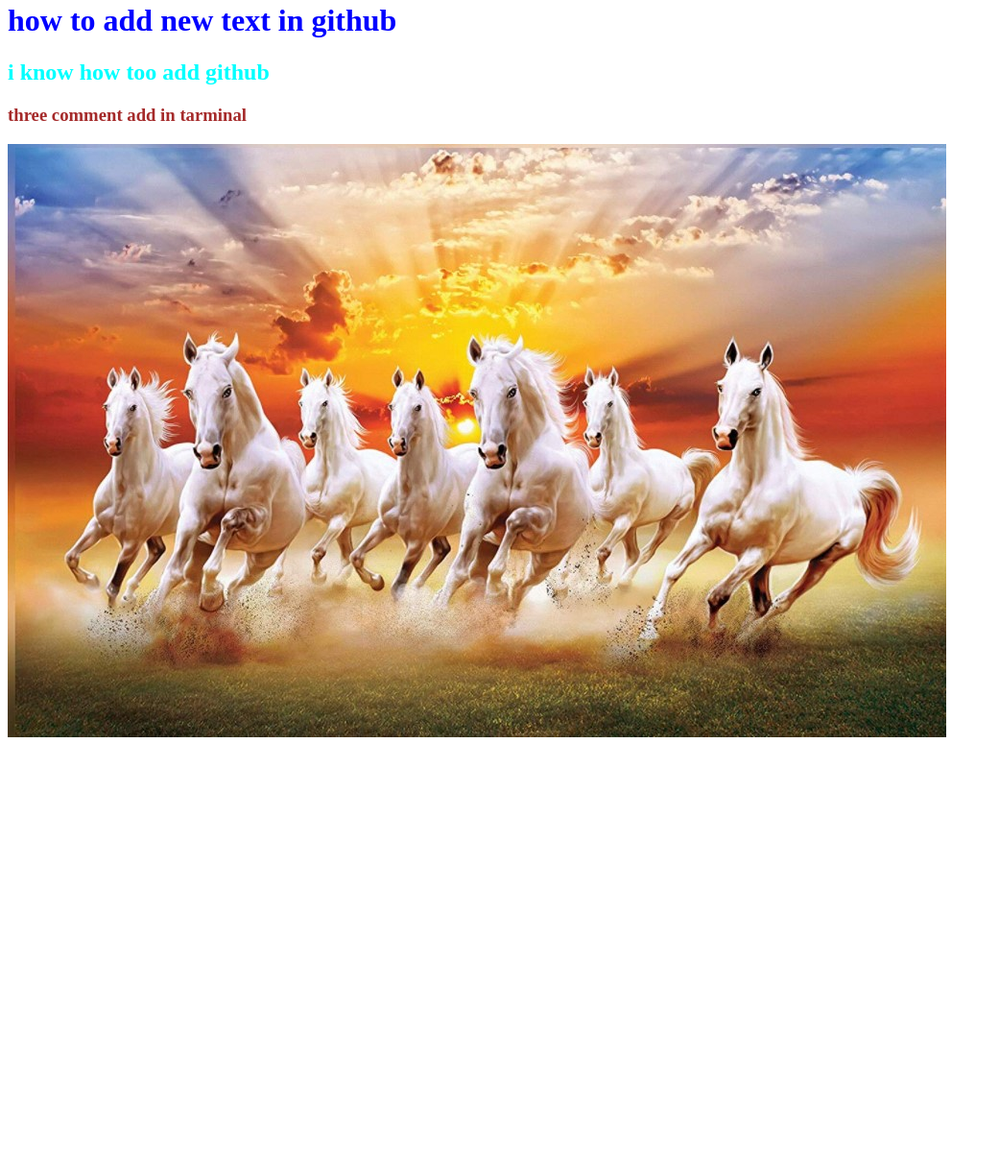
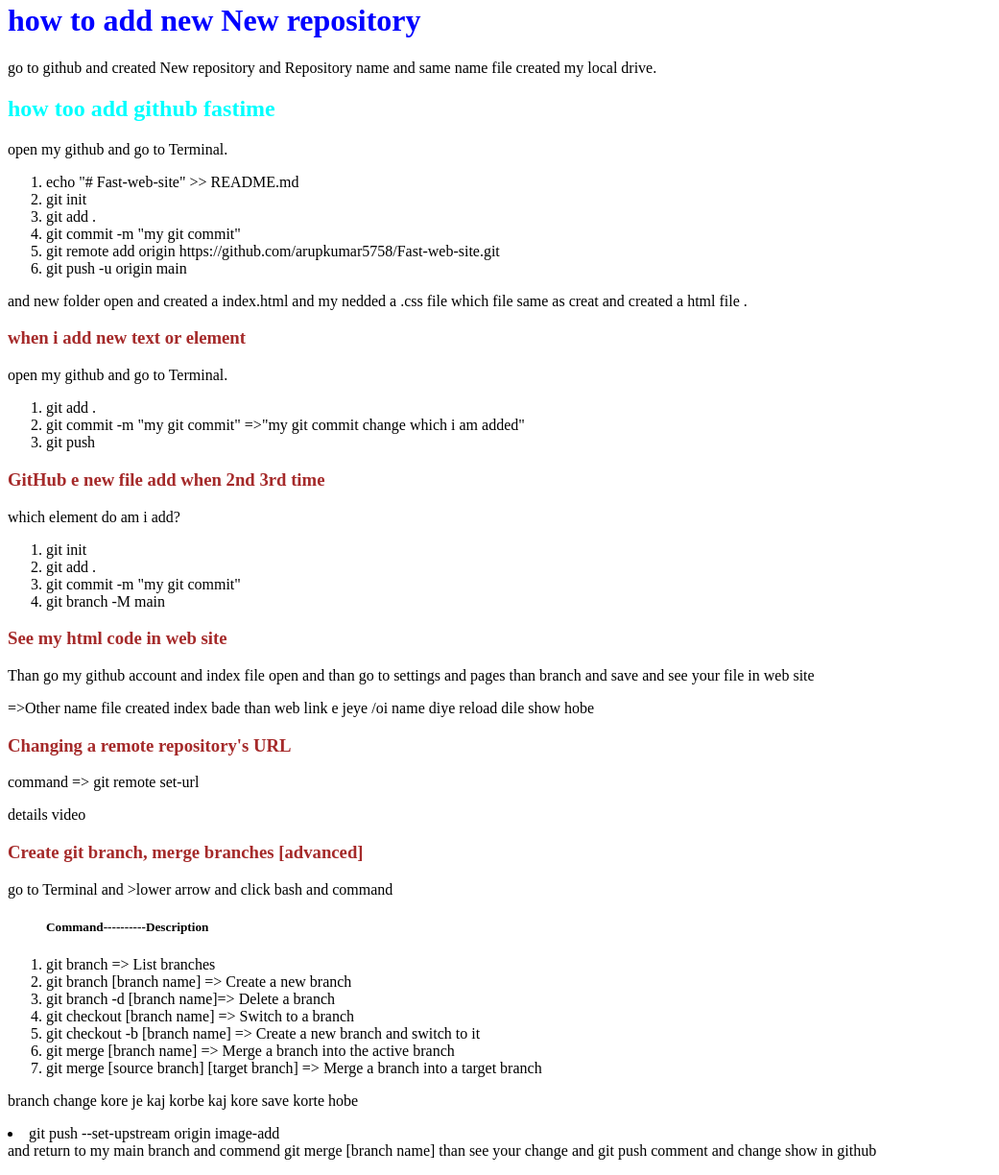
Before and after one commit to ApurupWord/Fast-web-site, a plain HTML site: page index.html in a window 1280 px wide. Shown: the part 18-1242 px from the top of the page at 96% size, without its empty margins (0-1041 px from the left). Before the commit the page ends 800 px from the top, so only its background shows below. Drawn offline with Linux system fonts and the light colour scheme.

Commit message:
add new text

```diff
--- a/index.html
+++ b/index.html
@@ -3,13 +3,69 @@
 <head>
     <meta charset="UTF-8">
     <meta name="viewport" content="width=device-width, initial-scale=1.0">
-    <title>My fast Github report</title>
+    <title>My fast Github added process
+    </title>
     <link rel="stylesheet" href="style.css">
 </head>
-<h1>how to add new text in github</h1>
-<h2>i know how too add github</h2>
-<h3>three comment add in tarminal</h3>
-<img src="hors1.jpg" alt="">
+<h1>how to add new New repository</h1>
+<p> go to github and created New repository and Repository name
+and same name file created my local drive.</p>
+<h2>how too add github fastime</h2>
+<p>open my github and go to Terminal. <div>
+    <ol>
+        <li>echo "# Fast-web-site" >> README.md</li>
+        <li>git init</li>
+        <li>git add .</li>
+        <li>git commit -m "my git commit"</li>
+        <li>git remote add origin https://github.com/arupkumar5758/Fast-web-site.git</li>
+        <li>git push -u origin main</li>
+    </ol>
+</div>and new folder open and created a index.html and my nedded a .css file which file same as creat and created a html file .</p>
+<h3>when i add new text or element </h3>
+<p>open my github and go to Terminal.
+    <div>
+       <ol>
+        <li>git add .</li>
+        <li>git commit -m "my git commit"    =>"my git commit change which i am added"</li>
+        <li>git push</li>
+       </ol>
+    </div>
+</p>
+<h3>GitHub e new file add when 2nd 3rd time</h3>
+<p>which element do am i add?
+    <div>
+        <ol>
+            <li>git init</li>
+            <li>git add .</li>
+            <li>git commit -m "my git commit"</li>
+            <li>git branch -M main</li>
+        </ol>
+    </div>
+</p>
+<h3>See my html code in web site</h3>
+<p>Than go my github account and index file open and than go to settings and pages than branch and save and see your file in web site</p>
+<p>=>Other name file created index bade than web link e jeye /oi name diye reload dile show hobe</p>
+<h3>Changing a remote repository's URL</h3>
+<p>command => git remote set-url</p>
+<p>details video</p>
+
+
+<h3>Create git branch, merge branches [advanced]</h3>
+<p>go to Terminal and >lower arrow and click bash and command</p>
+<div>
+    <ol>
+        <h5>Command----------Description</h5>
+        <li>git branch => List branches </li>
+        <li>git branch [branch name] => Create a new branch</li>
+        <li>git branch -d [branch name]=> Delete a branch</li>
+        <li>git checkout [branch name] => Switch to a branch</li>
+        <li>git checkout -b [branch name] => Create a new branch and switch to it</li>
+        <li>git merge [branch name] => Merge a branch into the active branch</li>
+        <li>git merge [source branch] [target branch] => Merge a branch into a target branch</li>
+    </ol>
+    <p>branch change kore je kaj korbe kaj kore save korte hobe
+        <li>git push --set-upstream origin image-add</li>and return to my main branch and commend git merge [branch name] than see your change and git push comment and change show in github</p>
+</div>
 <body>
 
 </body>
```
